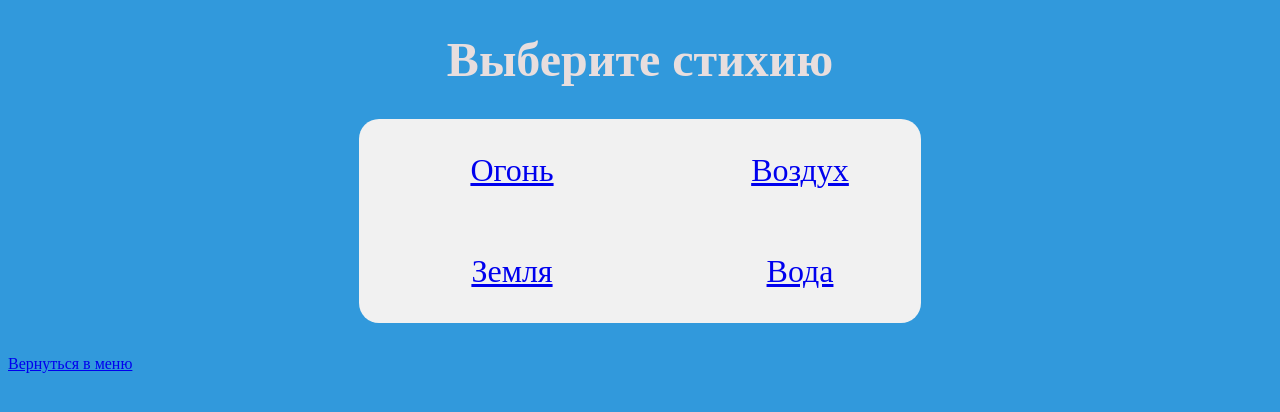
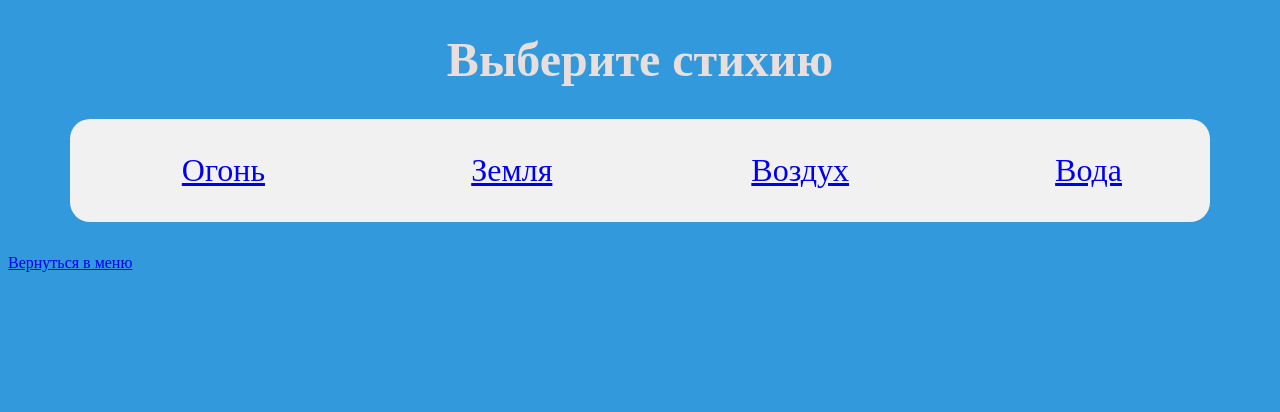
Before and after one commit to fominihvv/danceDjango, a Django app: page /horoscope/type/ in a window 1280 px wide. Shown: the top 412 px of the page. Run offline with Django 5.2, Linux system fonts and the light colour scheme.

Commit message:
Джанго потанцуем. Вечер 16 августа. Стартовая + гороскоп_стартовая с картинками

```diff
--- a/my_page/horoscope/static/horoscope/css/index.css
+++ b/my_page/horoscope/static/horoscope/css/index.css
@@ -1,13 +1,13 @@
 /* my_page\horoscope\static\horoscope\css\index.css */
 
 ul {
-    -webkit-column-count: 2;
-    -moz-column-count: 2;
-    column-count: 2;
+    -webkit-column-count: 4;
+    -moz-column-count: 4;
+    column-count: 4;
     list-style-type: none;
     background-color: #f1f1f1;
     width: 90%;
-    max-width: 35rem;
+    /*max-width: 35rem;*/
     border-radius: 20px;
     margin: 2rem auto;
     padding: 1px;
--- a/my_page/horoscope/templates/horoscope/horoscope_by_type.html
+++ b/my_page/horoscope/templates/horoscope/horoscope_by_type.html
@@ -16,8 +16,9 @@
         {% for sign in signs.values %}
             {% if sign.get_eng_type_element == type_element %}
                 <li><a href="{% url 'get_horoscope_by_name' sign=sign.get_eng_name %}">{{ sign.get_ru_name }}</a></li>
+
             {% endif %}
         {% endfor %}
     </ul>
-    <a href="{% url 'horoscope_index' %}">Вернуться в меню</a>
+    <a href="{% url 'horoscope' %}">Вернуться в меню</a>
 {% endblock %}
--- a/my_page/horoscope/templates/horoscope/horoscope_index_by_type.html
+++ b/my_page/horoscope/templates/horoscope/horoscope_index_by_type.html
@@ -16,5 +16,5 @@
             <li><a href="{% url 'horoscope_by_type' type_element=type_element_eng %}"> {{ type_element_ru }}</a></li>
         {% endfor %}
     </ul>
-    <a href="{% url 'horoscope_index' %}">Вернуться в меню</a>
+    <a href="{% url 'horoscope' %}">Вернуться в меню</a>
 {% endblock %}
--- a/my_page/horoscope/views.py
+++ b/my_page/horoscope/views.py
@@ -6,10 +6,8 @@ from django.urls import reverse
 
 
 class ZodiacSign:
-    zodiac_sign_name_ru = ['Овен', 'Телец', 'Близнецы', 'Рак', 'Лев', 'Дева', 'Весы', 'Скорпион', 'Стрелец', 'Козерог',
-                           'Водолей', 'Рыбы']
-    zodiac_sign_name_eng = ['aries', 'taurus', 'gemini', 'cancer', 'leon', 'virgo', 'libra', 'scorpio', 'sagittarius',
-                            'capricorn', 'aquarius', 'pisces']
+    zodiac_sign_name_ru = ['Овен',    'Телец', 'Близнецы', 'Рак',   'Лев',  'Дева',  'Весы', 'Скорпион', 'Стрелец', 'Козерог', 'Водолей', 'Рыбы']
+    zodiac_sign_name_eng = ['aries', 'taurus', 'gemini',  'cancer', 'leon', 'virgo', 'libra', 'scorpio', 'sagittarius', 'capricorn', 'aquarius', 'pisces']
     zodiac_type_element_ru = ['Огонь', 'Земля', 'Воздух', 'Вода']
     zodiac_type_element_eng = ['fire', 'earth', 'air', 'water']
     months = ['январь', 'февраль', 'март', 'апрель', 'май', 'июнь', 'июль', 'август', 'сентябрь', 'октябрь', 'ноябрь',
@@ -93,7 +91,6 @@ class Horoscope:
 
     def get_horoscope_by_name(self, request: HttpRequest, sign: str) -> HttpResponse:
         zodiac = self.signs.get(sign)
-        print(sign)
         if zodiac:
             return render(request, 'horoscope/info_zodiac.html', {'zodiac': zodiac, 'title': 'Информация о знаке зодиака'})
         return render(request, 'horoscope/unknown_sign.html', {'zodiac': sign, 'title': 'Неизвестный знак зодиака'})
```
Also changed, not shown: my_page/horoscope/templates/horoscope/horoscope_index_by_name.html (+5 -2 lines), my_page/horoscope/media/horoscope.png (deleted), my_page/horoscope/media/taurus.png (deleted), my_page/horoscope/media/week_days.png (deleted), my_page/horoscope/static/horoscope/img/horoscope.png (deleted).
